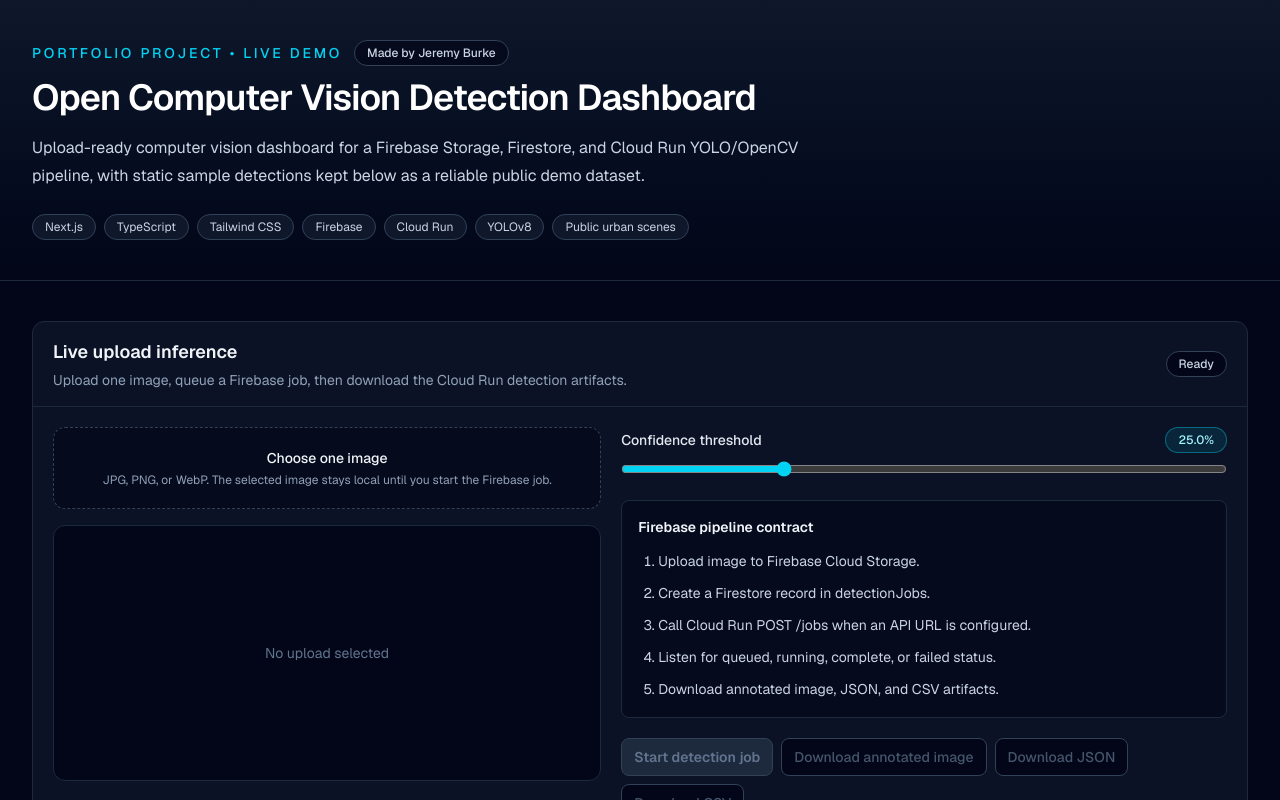
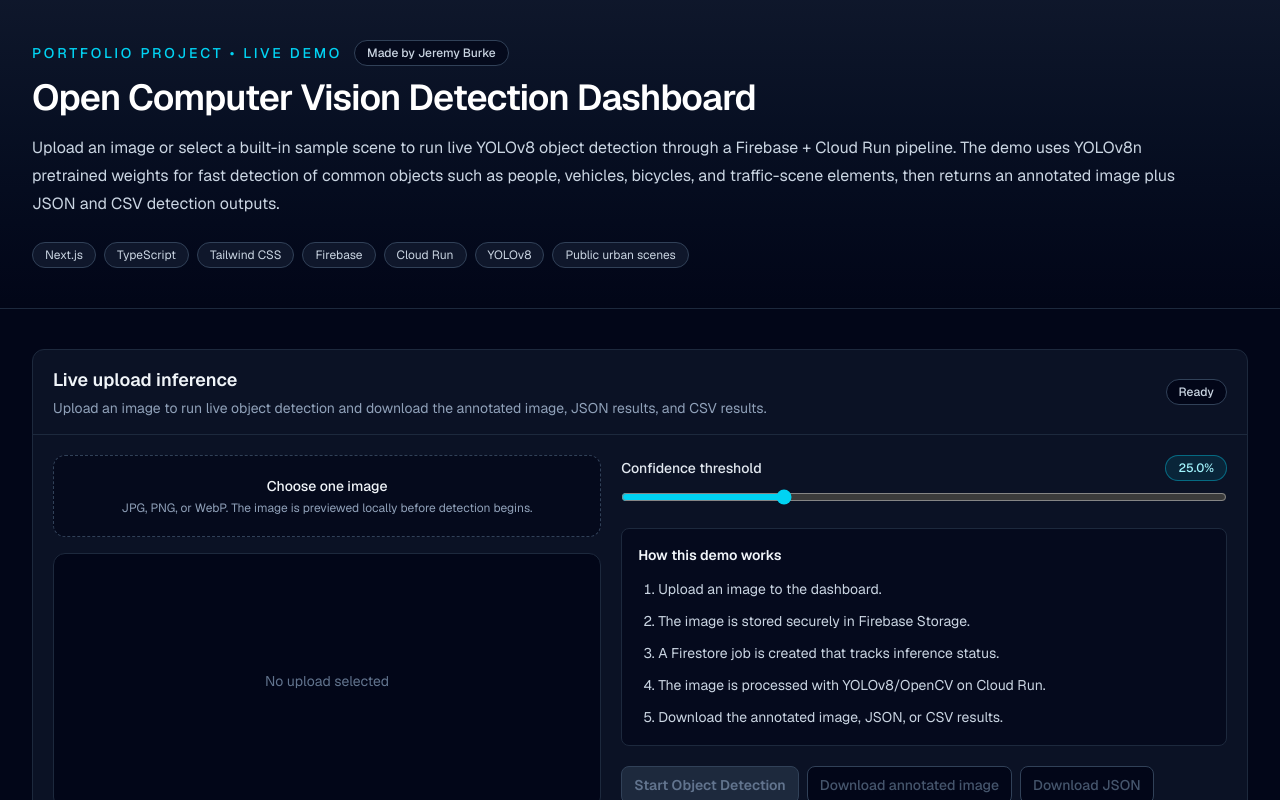
Before and after one commit to jburke860/open-cv-detection-dashboard, a Next.js app: page / in a window 1280 px wide. Shown: the top 800 px of the page. Built offline with nearby package versions, Linux system fonts and the light colour scheme; no server answers.

Commit message:
final polishon the ui

```diff
--- a/components/Dashboard.tsx
+++ b/components/Dashboard.tsx
@@ -102,10 +102,8 @@
           <h1 className="mt-3 max-w-3xl text-3xl font-semibold tracking-tight text-white sm:text-4xl">
             Open Computer Vision Detection Dashboard
           </h1>
-          <p className="mt-4 max-w-3xl text-base leading-7 text-slate-300">
-            Upload-ready computer vision dashboard for a Firebase Storage,
-            Firestore, and Cloud Run YOLO/OpenCV pipeline, with static sample
-            detections kept below as a reliable public demo dataset.
+          <p className="mt-4 max-w-6xl text-base leading-7 text-slate-300">
+          Upload an image or select a built-in sample scene to run live YOLOv8 object detection through a Firebase + Cloud Run pipeline. The demo uses YOLOv8n pretrained weights for fast detection of common objects such as people, vehicles, bicycles, and traffic-scene elements, then returns an annotated image plus JSON and CSV detection outputs.
           </p>
           <div className="mt-6 flex flex-wrap gap-2 text-xs">
             {[
@@ -198,49 +196,30 @@
 
         <section className="grid gap-6 lg:grid-cols-2">
           <article className="rounded-xl border border-slate-800 bg-slate-900/70 p-5">
-            <h2 className="text-lg font-semibold text-slate-100">How it works</h2>
-            <ol className="mt-4 list-decimal space-y-2 pl-5 text-sm leading-6 text-slate-300">
-              <li>Download or collect public urban-scene sample images.</li>
-              <li>
-                Run YOLOv8 locally once with{" "}
-                <code className="rounded bg-slate-950 px-1.5 py-0.5 text-cyan-300">
-                  scripts/generate_detections.py
-                </code>
-                .
-              </li>
-              <li>Save bounding boxes, labels, and confidence scores as JSON.</li>
-              <li>
-                Load the static files in this Next.js dashboard and render boxes
-                over each image.
-              </li>
-              <li>
-                For uploads, write the image to Firebase Storage, create a
-                Firestore job, and let Cloud Run write result artifacts.
-              </li>
-            </ol>
-            <p className="mt-4 text-sm text-slate-400">
-              All images are public, non-sensitive samples intended for portfolio
-              demonstration only.
+            <h2 className="text-lg font-semibold text-slate-100">Why I built this</h2>
+            <p className="mt-4 text-sm leading-6 text-slate-300">
+              I built this project to demonstrate an end-to-end computer vision workflow,
+              not just a static model output. The goal was to show how a user-facing web
+              app can accept an image upload, queue an inference job, process it in the
+              cloud, and return usable detection artifacts. This mirrors how production
+              AI tools are often structured: frontend interaction, secure file storage,
+              job tracking, backend inference, and downloadable results.
             </p>
           </article>
 
           <article className="rounded-xl border border-slate-800 bg-slate-900/70 p-5">
             <h2 className="text-lg font-semibold text-slate-100">
-              Limitations & future improvements
+              What this project demonstrates
             </h2>
             <ul className="mt-4 list-disc space-y-2 pl-5 text-sm leading-6 text-slate-300">
-              <li>No live webcam or video inference in this MVP.</li>
-              <li>Upload jobs require Firebase project environment variables.</li>
-              <li>The YOLO/OpenCV Cloud Run service still needs to be deployed.</li>
-              <li>Sample detections are precomputed offline for stable review.</li>
-              <li>Not positioned as production-ready surveillance software.</li>
+              <li>Next.js and TypeScript frontend development</li>
+              <li>Firebase Authentication, Storage, and Firestore integration</li>
+              <li>Cloud Run FastAPI backend deployment</li>
+              <li>YOLOv8/OpenCV object detection</li>
+              <li>Asynchronous job status tracking</li>
+              <li>Annotated image, JSON, and CSV result generation</li>
+              <li>A deployable portfolio demo with both sample images and live uploads</li>
             </ul>
-            <p className="mt-4 text-sm text-slate-400">
-              Browser-side YOLO is possible with ONNX Runtime Web, but the
-              Firebase plus Cloud Run path is stronger for this portfolio demo
-              because it shows storage, async job state, service integration,
-              and downloadable artifacts.
-            </p>
           </article>
         </section>
       </main>
--- a/components/UploadInferencePanel.tsx
+++ b/components/UploadInferencePanel.tsx
@@ -271,8 +271,7 @@
               Live upload inference
             </h2>
             <p className="mt-1 text-sm text-slate-400">
-              Upload one image, queue a Firebase job, then download the Cloud
-              Run detection artifacts.
+            Upload an image to run live object detection and download the annotated image, JSON results, and CSV results.
             </p>
           </div>
           <span
@@ -298,8 +297,7 @@
               Choose one image
             </span>
             <span className="mt-1 block text-xs text-slate-400">
-              JPG, PNG, or WebP. The selected image stays local until you start
-              the Firebase job.
+              JPG, PNG, or WebP. The image is previewed locally before detection begins.
             </span>
           </label>
 
@@ -348,14 +346,14 @@
 
           <div className="rounded-lg border border-slate-800 bg-slate-950/60 p-4">
             <h3 className="text-sm font-semibold text-slate-100">
-              Firebase pipeline contract
+              How this demo works
             </h3>
             <ol className="mt-3 list-decimal space-y-2 pl-5 text-sm leading-6 text-slate-300">
-              <li>Upload image to Firebase Cloud Storage.</li>
-              <li>Create a Firestore record in detectionJobs.</li>
-              <li>Call Cloud Run POST /jobs when an API URL is configured.</li>
-              <li>Listen for queued, running, complete, or failed status.</li>
-              <li>Download annotated image, JSON, and CSV artifacts.</li>
+              <li>Upload an image to the dashboard.</li>
+              <li>The image is stored securely in Firebase Storage.</li>
+              <li>A Firestore job is created that tracks inference status.</li>
+              <li>The image is processed with YOLOv8/OpenCV on Cloud Run.</li>
+              <li>Download the annotated image, JSON, or CSV results.</li>
             </ol>
           </div>
 
@@ -418,7 +416,7 @@
               disabled={!file || busy || !firebaseReady}
               className="rounded-lg border border-cyan-400 bg-cyan-400 px-3 py-2 text-sm font-semibold text-slate-950 transition hover:bg-cyan-300 disabled:cursor-not-allowed disabled:border-slate-700 disabled:bg-slate-800 disabled:text-slate-500"
             >
-              {busy ? "Starting..." : "Start detection job"}
+              {busy ? "Starting..." : "Start Object Detection"}
             </button>
             <button
               type="button"
```
